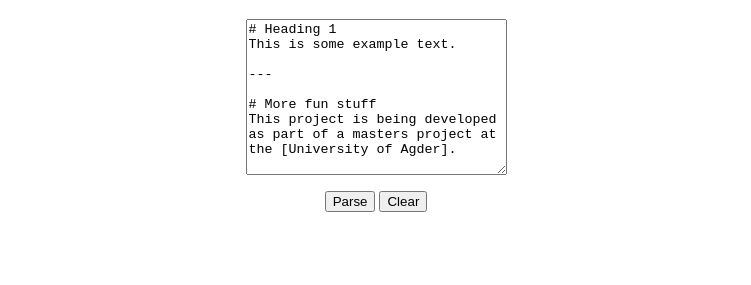
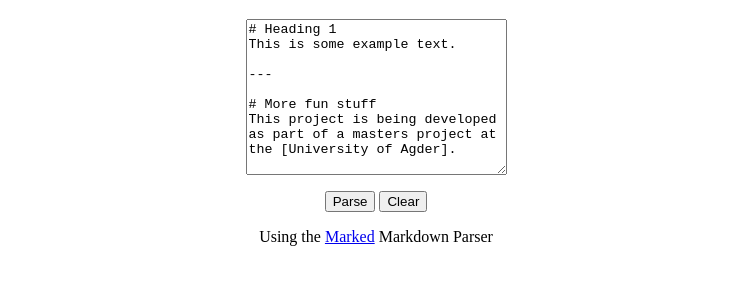
Before and after one commit to espenraugstad/MM-506-ER, a plain HTML site: page index.html in a window 1280 px wide. Shown: the part 69-354 px from the top of the page, without its empty margins (264-1015 px from the left). Drawn offline with nearby package versions, Linux system fonts and the light colour scheme.

Commit message:
Added link to the js library used for the markdown parser, and added a folder for images.

```diff
--- a/index.html
+++ b/index.html
@@ -34,6 +34,7 @@
       <button id="parseBtn">Parse</button>
       <button id="clearBtn">Clear</button>
     </div>
+    <div>Using the <a href="https://github.com/markedjs/marked" target="_blank">Marked</a> Markdown Parser</div>
 
     <div id="parsedOutput"></div>
     <script src="https://cdn.jsdelivr.net/npm/marked/marked.min.js"></script>
```
Also changed, not shown: images/book-cover.jpg (added).
